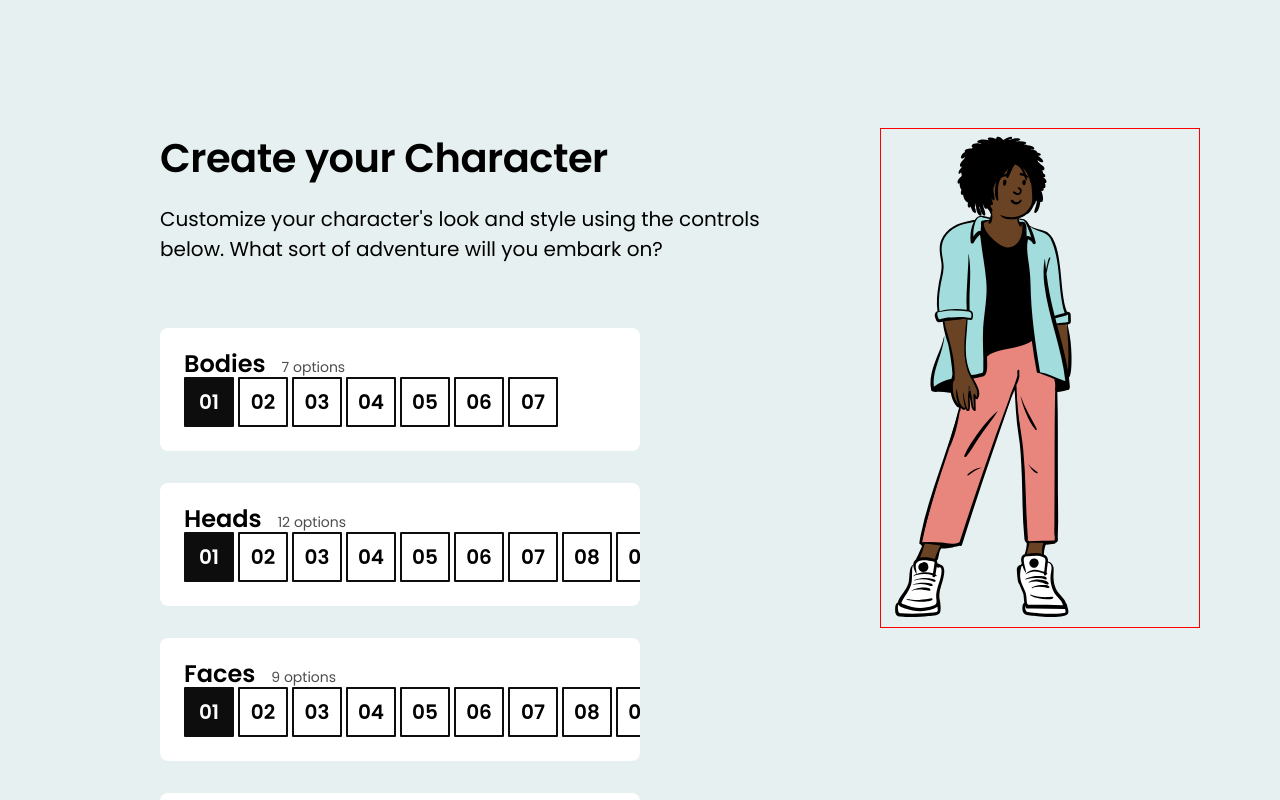
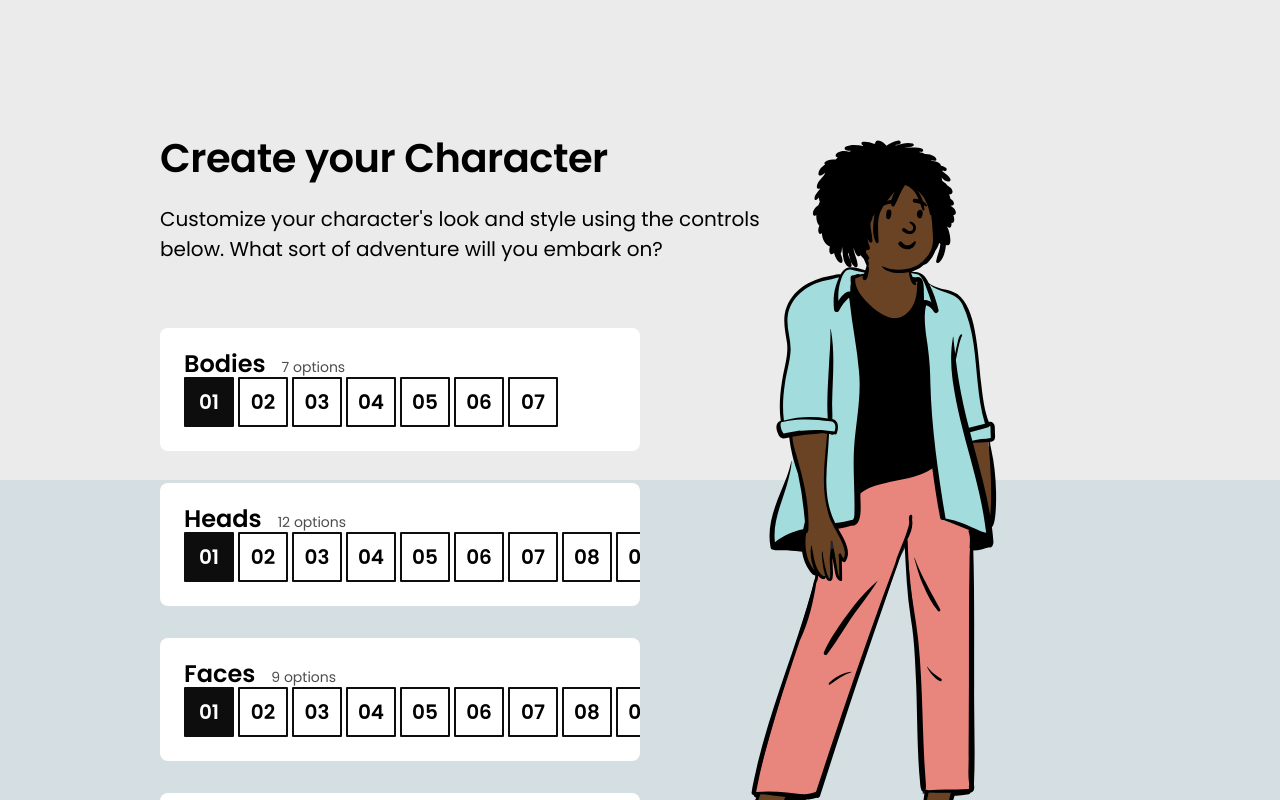
Before and after one commit to kdjordan/jwc, a React (Create React App) app in the folder character-creator-main/: page / in a window 1280 px wide. Shown: the top 800 px of the page. Built offline with nearby package versions, Linux system fonts and the light colour scheme.

Commit message:
basic-complete

```diff
--- a/character-creator-main/src/components/Character/Character.module.css
+++ b/character-creator-main/src/components/Character/Character.module.css
@@ -1,6 +1,7 @@
 .character {
   /* Fill the available container height */
-  min-height: 500px;
   height: 100%;
-  border: 1px solid red;
+  position: fixed;
+  top: 128px;
+  right: 80px;
 }
--- a/character-creator-main/src/components/CharacterEditor/CharacterEditor.module.css
+++ b/character-creator-main/src/components/CharacterEditor/CharacterEditor.module.css
@@ -27,14 +27,9 @@
 }
 
 .characterWrapper {
-  display: block;
-  position: fixed;
-  top: 0;
-  right: 80px;
-  margin-top: 128px;
+  min-height: 500px;
 }
 
 .controlColumn {
   width: 50%;
-  /* border: 1px solid red; */
 }
--- a/character-creator-main/src/components/ControlPane/ControlPane.module.css
+++ b/character-creator-main/src/components/ControlPane/ControlPane.module.css
@@ -11,7 +11,7 @@
   */
   margin-bottom: 32px;
   white-space: nowrap;
-  overflow: scroll;
+  overflow-x: scroll;
 }
 
 .title {
--- a/character-creator-main/src/index.css
+++ b/character-creator-main/src/index.css
@@ -2,11 +2,26 @@ html,
 body,
 #root {
   height: 100%;
+  /* background: hsl(195deg, 20%, 86%) 40% 100%; */
+  /* background: linear-gradient(
+  #fc6262 40%,
+  hsl(195deg, 20%, 86%) 40% 300%
+) no-repeat; */
 }
 
 body {
-  background-color: hsl(180deg, 25%, 92%);
+  /* background-color: hsl(180deg, 25%, 92%); */
+  /* background-color: rgb(59, 112, 112); */
+  background-image: linear-gradient(to bottom,
+    rgb(236, 235, 235) 0% 60%,
+    hsl(195deg, 20%, 86%) 60% 100%
+);
+  background-attachment:fixed;
+  background-repeat: no-repeat;
+  height: 100%;
   margin: 0;
+
+
 }
 
 *,
```
